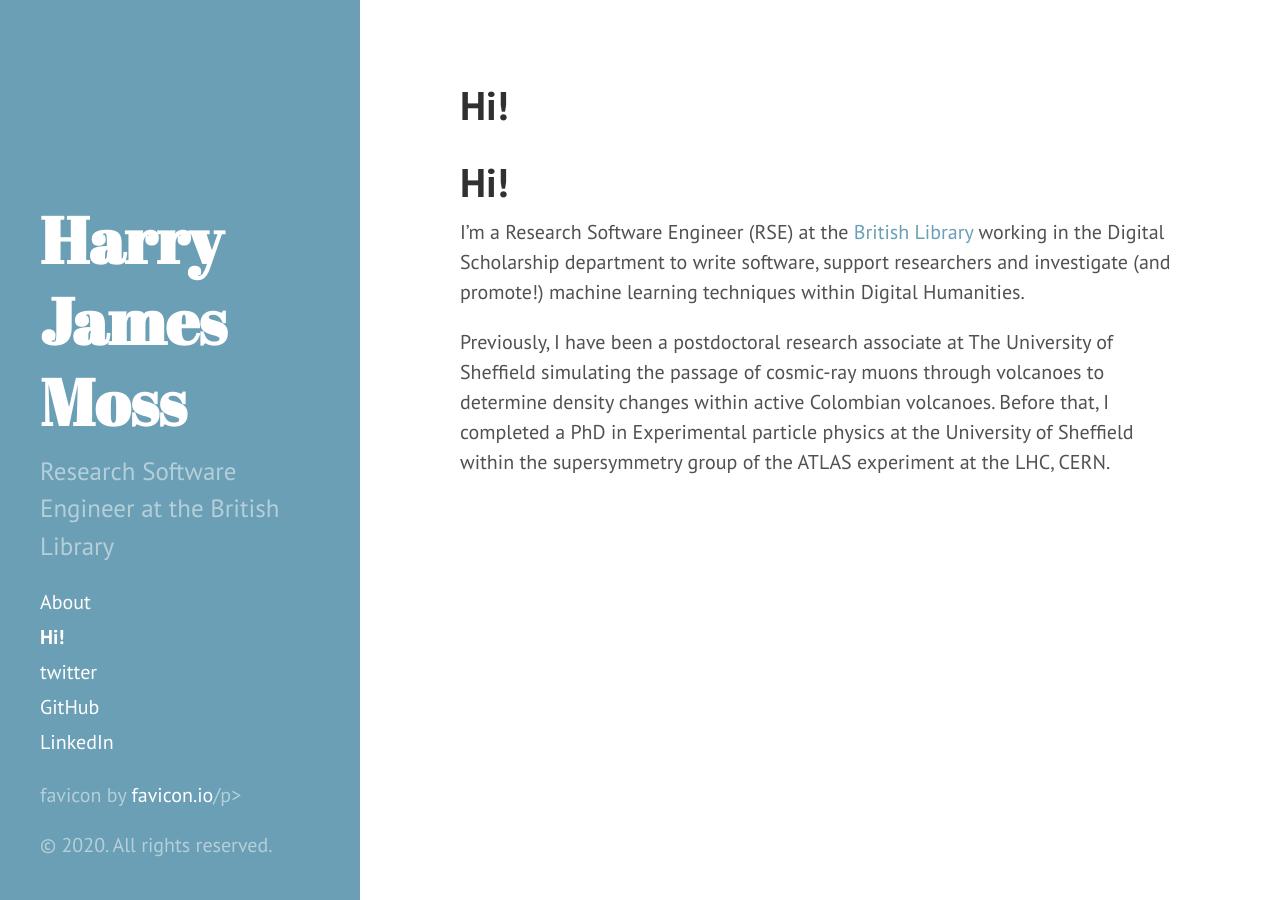
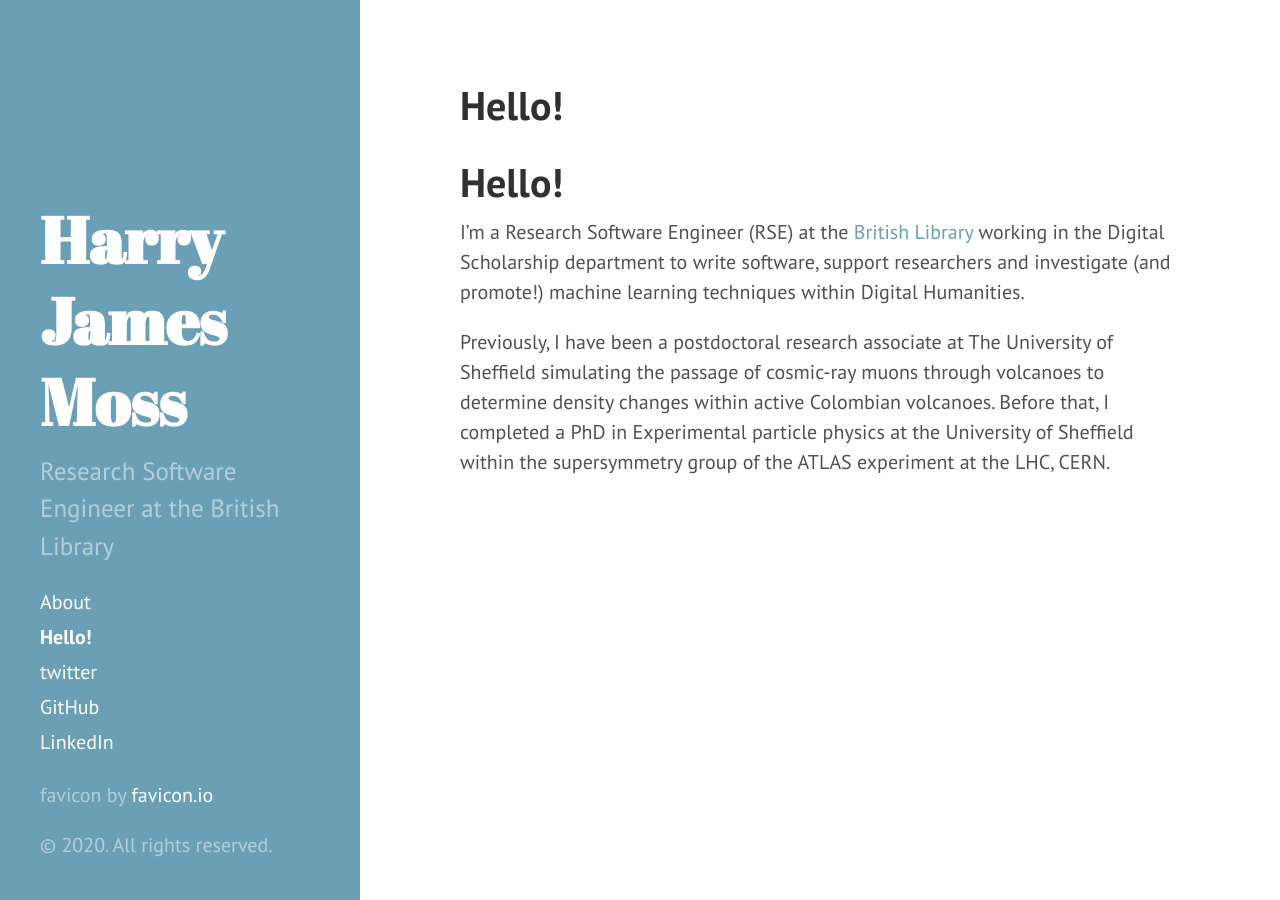
Before and after one commit to harryjmoss/harryjmoss.github.io, a Jekyll site: the page built from index.md, in a window 1280 px wide. Built offline with Jekyll 4.4.1, drawn with Linux system fonts in a browser that asks for light colours; our own code applies the rules of GitHub Pages for plain Markdown files; the list of posts is cut into pages by our own code.

Commit message:
Editing index and sidebar

```diff
--- a/_includes/sidebar.html
+++ b/_includes/sidebar.html
@@ -30,7 +30,7 @@
       <a class="sidebar-nav-item" href="https://www.linkedin.com/in/harryjamesmoss/">LinkedIn</a>
 </nav>
 
-    <p>favicon by <a href="https://favicon.io">favicon.io</a>/p>
+    <p>favicon by <a href="https://favicon.io">favicon.io</a></p>
     <p>&copy; {{ site.time | date: '%Y' }}. All rights reserved.</p>
   </div>
 </div>
--- a/index.md
+++ b/index.md
@@ -1,4 +1,4 @@
-# Hi!
+# Hello!
 I'm a Research Software Engineer (RSE) at the [British Library](https://bl.uk) working in the Digital Scholarship department to write software, support researchers and investigate (and promote!) machine learning techniques within Digital Humanities.
 
 Previously, I have been a postdoctoral research associate at The University of Sheffield simulating the passage of cosmic-ray muons through volcanoes to determine density changes within active Colombian volcanoes. Before that, I completed a PhD in Experimental particle physics at the University of Sheffield within the supersymmetry group of the ATLAS experiment at the LHC, CERN.
```
